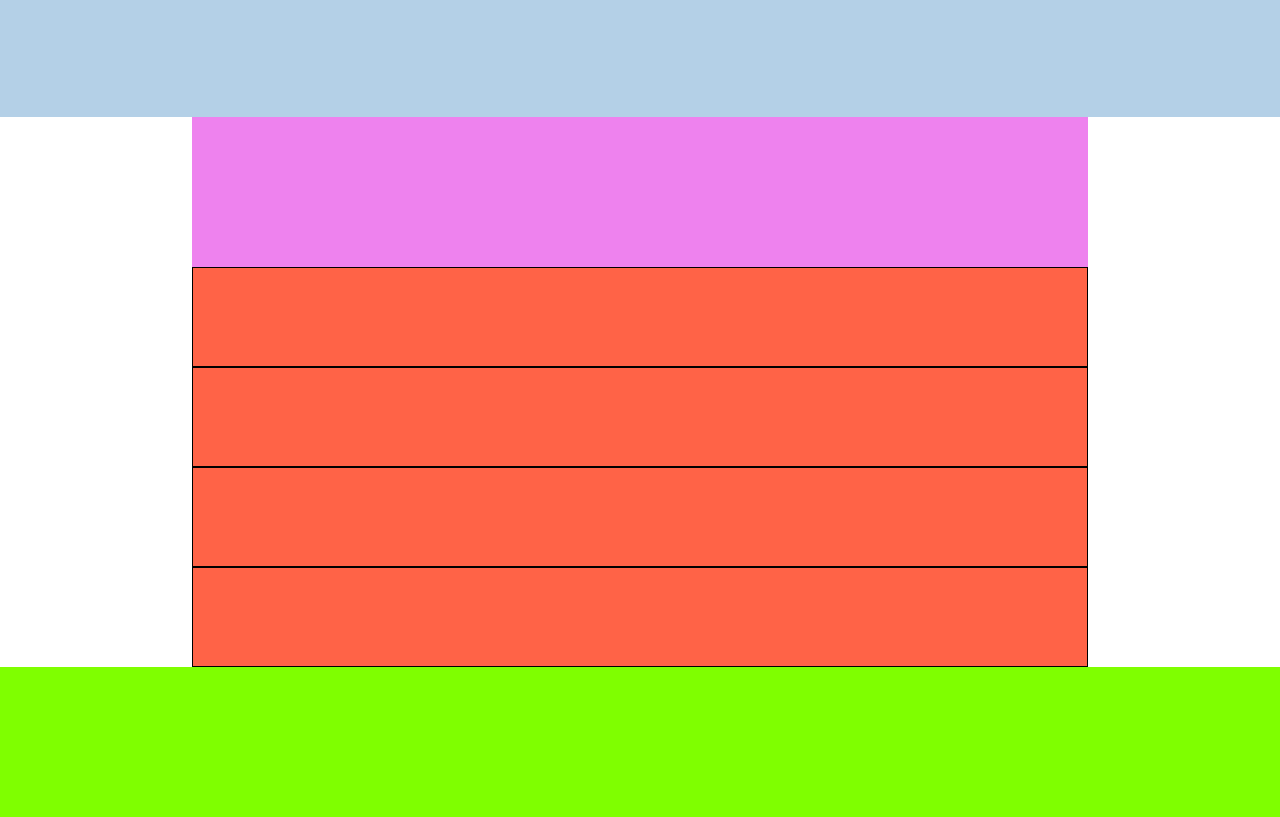
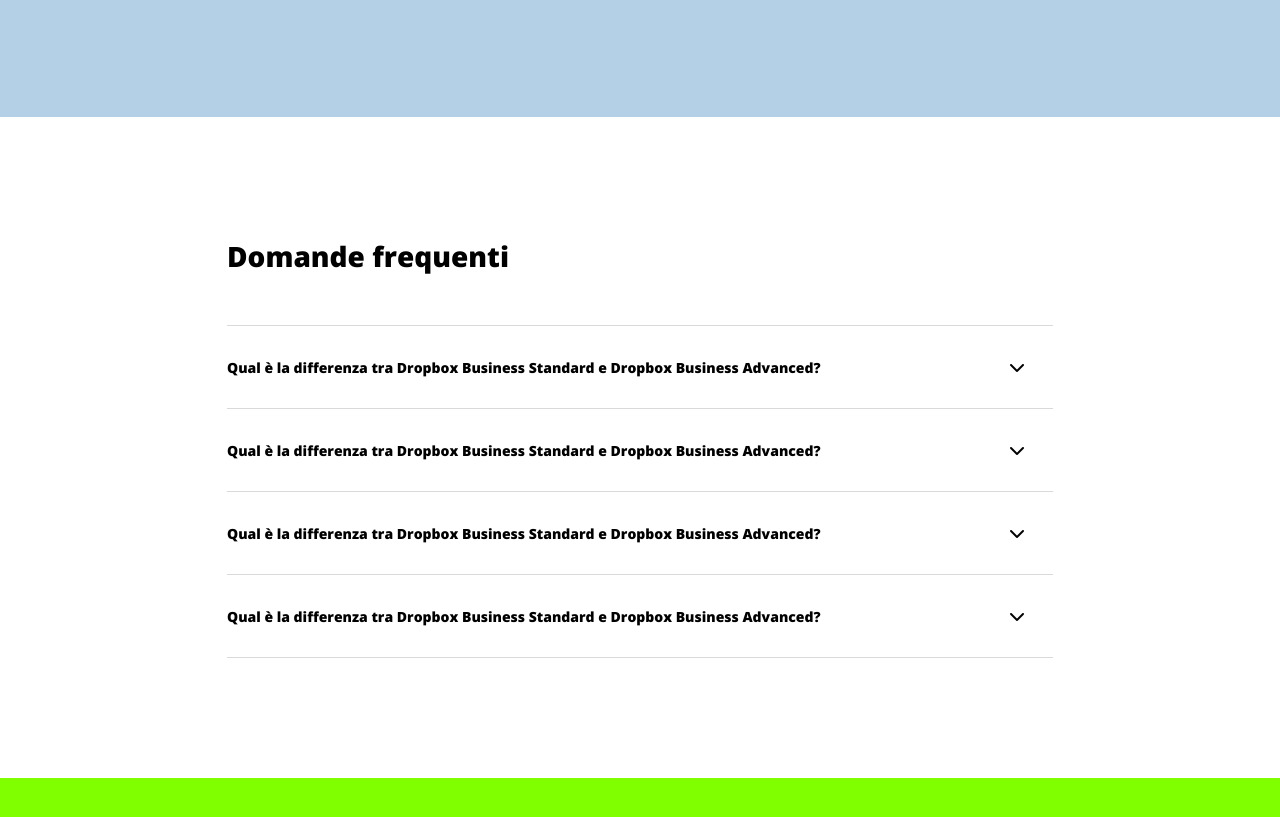
Before and after one commit to SimoneSpirito01/htmlcss-dropbox, a plain HTML site: page index.html in a window 1280 px wide. Shown: the part 5268-6085 px from the top of the page. Drawn offline with nearby package versions, Linux system fonts and the light colour scheme; files whose address does not match are found by name.

Commit message:
sezione faq

```diff
--- a/css/style.css
+++ b/css/style.css
@@ -463,7 +463,43 @@ section.partner {
 
 /* sezione faq */
 
+.faq .container-section {
+    margin: 120px auto;
+    padding: 0 35px;
+}
 
+.title-faq h3 {
+    font-size: 28px;
+    padding-bottom: 50px;
+}
+
+.main-faq .domanda {
+    padding: 30px 0;
+    border-top: 1px solid #d9d9db;
+}
+
+.main-faq .domanda:last-child {
+    border-bottom: 1px solid #d9d9db;
+}
+
+.main-faq .domanda h5 {
+    font-size: 14px;
+}
+
+.main-faq .domanda .text-domanda,
+.main-faq .domanda .arrow-domanda {
+    display: inline-block;
+}
+
+.main-faq .domanda .text-domanda {
+    width: 80%;
+}
+
+.main-faq .domanda .arrow-domanda {
+    width: 19%;
+    text-align: right;
+    padding-right: 25px;
+}
 
 /* **** footer **** */
 
@@ -574,7 +610,6 @@ main.debug {
 }
 
 .debug .title-faq {
-    height: 150px;
     background-color: violet;
 }
 
--- a/index.html
+++ b/index.html
@@ -665,21 +665,89 @@
         <!-- /clienti -->
 
         <!-- inizio sezione faq -->
-        <section class="faq debug">
+        <section class="faq">
 
             <div class="container-section">
 
                 <div class="title-faq">
 
+                    <h3>Domande frequenti</h3>
+
                 </div>
 
                 <div class="main-faq">
 
-                    <div class="domanda"></div>
-                    <div class="domanda"></div>
-                    <div class="domanda"></div>
-                    <div class="domanda"></div>
+                    <!-- domanda 1 -->
+                    <div class="domanda">
 
+                        <!-- testo domanda -->
+                        <div class="text-domanda">
+                            <h5>Qual è la differenza tra Dropbox Business Standard e Dropbox Business Advanced?</h5>
+                        </div>
+                        <!-- /testo domanda -->
+
+                        <!-- toggle domanda -->
+                        <div class="arrow-domanda">
+                            <i class="fas fa-chevron-down"></i>
+                        </div>
+                        <!-- /toggle domanda -->
+
+                    </div>
+                    <!-- /domanda 1 -->
+
+                    <!-- domanda 2 -->
+                    <div class="domanda">
+
+                        <!-- testo domanda -->
+                        <div class="text-domanda">
+                            <h5>Qual è la differenza tra Dropbox Business Standard e Dropbox Business Advanced?</h5>
+                        </div>
+                        <!-- /testo domanda -->
+
+                        <!-- toggle domanda -->
+                        <div class="arrow-domanda">
+                            <i class="fas fa-chevron-down"></i>
+                        </div>
+                        <!-- /toggle domanda -->
+
+                    </div>
+                    <!-- /domanda 2 -->
+
+                    <!-- domanda 3 -->
+                    <div class="domanda">
+
+                        <!-- testo domanda -->
+                        <div class="text-domanda">
+                            <h5>Qual è la differenza tra Dropbox Business Standard e Dropbox Business Advanced?</h5>
+                        </div>
+                        <!-- /testo domanda -->
+
+                        <!-- toggle domanda -->
+                        <div class="arrow-domanda">
+                            <i class="fas fa-chevron-down"></i>
+                        </div>
+                        <!-- /toggle domanda -->
+
+                    </div>
+                    <!-- /domanda 3 -->
+
+                    <!-- domanda 4 -->
+                    <div class="domanda">
+
+                        <!-- testo domanda -->
+                        <div class="text-domanda">
+                            <h5>Qual è la differenza tra Dropbox Business Standard e Dropbox Business Advanced?</h5>
+                        </div>
+                        <!-- /testo domanda -->
+
+                        <!-- toggle domanda -->
+                        <div class="arrow-domanda">
+                            <i class="fas fa-chevron-down"></i>
+                        </div>
+                        <!-- /toggle domanda -->
+
+                    </div>
+                    <!-- /domanda 4 -->
                 </div>
 
             </div>
```
